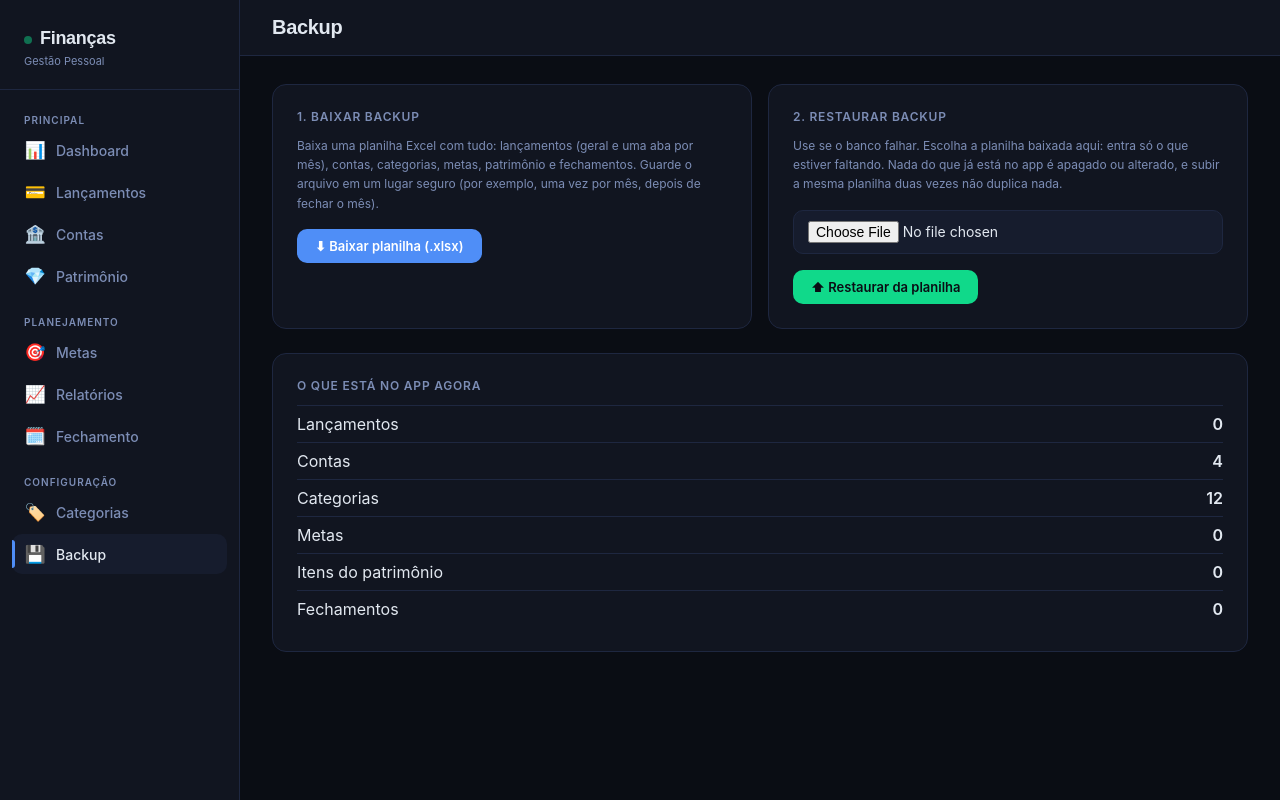
After one commit to jscoringasilva-a11y/Financs, a Flask app: page /backup in a window 1280 px wide. The commit adds this page. Run offline with Flask 3, Linux system fonts and the light colour scheme; some libraries are stand-ins or nearby versions.

Commit message:
Add files via upload

```diff
--- /dev/null
+++ b/templates/backup.html
@@ -0,0 +1,67 @@
+{% extends "base.html" %}
+
+{% block title %}Backup — Finanças Pessoais{% endblock %}
+{% block page_title %}Backup{% endblock %}
+
+{% block content %}
+
+{% if erro %}
+<div class="card mb-24" style="border-color:var(--red)">
+    <div style="color:var(--red); font-weight:600">{{ erro }}</div>
+</div>
+{% endif %}
+
+{% if resultado %}
+<div class="card mb-24">
+    <div class="card-title">Restauração concluída</div>
+    <div class="text-sm text-muted" style="margin-bottom:12px">Só foi acrescentado o que faltava. O que já existia não foi alterado.</div>
+    {% for nome, r in resultado.items() %}
+    <div class="flex-between" style="padding:8px 0; border-top:1px solid var(--border)">
+        <div style="font-weight:600">{{ nome }}</div>
+        <div class="text-sm">
+            <span style="color:var(--green); font-weight:600">{{ r.novos }} acrescentado(s)</span>
+            · {{ r.ja }} já existia(m)
+            {% if r.ign %}· <span style="color:var(--red)">{{ r.ign }} linha(s) ignorada(s)</span>{% endif %}
+        </div>
+    </div>
+    {% endfor %}
+</div>
+{% endif %}
+
+<div class="grid-2 mb-24">
+    <div class="card">
+        <div class="card-title">1. Baixar backup</div>
+        <p class="text-sm text-muted" style="line-height:1.6; margin:8px 0 16px">
+            Baixa uma planilha Excel com tudo: lançamentos (geral e uma aba por mês), contas, categorias, metas, patrimônio e fechamentos.
+            Guarde o arquivo em um lugar seguro (por exemplo, uma vez por mês, depois de fechar o mês).
+        </p>
+        <a href="/backup/baixar" class="btn btn-primary">⬇ Baixar planilha (.xlsx)</a>
+    </div>
+
+    <div class="card">
+        <div class="card-title">2. Restaurar backup</div>
+        <p class="text-sm text-muted" style="line-height:1.6; margin:8px 0 16px">
+            Use se o banco falhar. Escolha a planilha baixada aqui: entra só o que estiver faltando.
+            Nada do que já está no app é apagado ou alterado, e subir a mesma planilha duas vezes não duplica nada.
+        </p>
+        <form action="/backup/restaurar" method="POST" enctype="multipart/form-data"
+              onsubmit="return confirm('Restaurar a partir desta planilha? Só será acrescentado o que estiver faltando.')">
+            <div class="form-group">
+                <input type="file" name="arquivo" accept=".xlsx" required>
+            </div>
+            <button type="submit" class="btn btn-green">⬆ Restaurar da planilha</button>
+        </form>
+    </div>
+</div>
+
+<div class="card">
+    <div class="card-title">O que está no app agora</div>
+    {% for nome, qtd in contagens %}
+    <div class="flex-between" style="padding:8px 0; border-top:1px solid var(--border)">
+        <div>{{ nome }}</div>
+        <div style="font-weight:600">{{ qtd }}</div>
+    </div>
+    {% endfor %}
+</div>
+
+{% endblock %}
--- a/templates/base.html
+++ b/templates/base.html
@@ -440,6 +440,9 @@
         <a href="/categorias" class="nav-link {% if request.endpoint == 'categorias' %}active{% endif %}">
             <span class="nav-icon">🏷️</span> Categorias
         </a>
+        <a href="/backup" class="nav-link {% if request.endpoint in ('backup', 'backup_baixar', 'backup_restaurar') %}active{% endif %}">
+            <span class="nav-icon">💾</span> Backup
+        </a>
     </nav>
 </aside>
 
```
